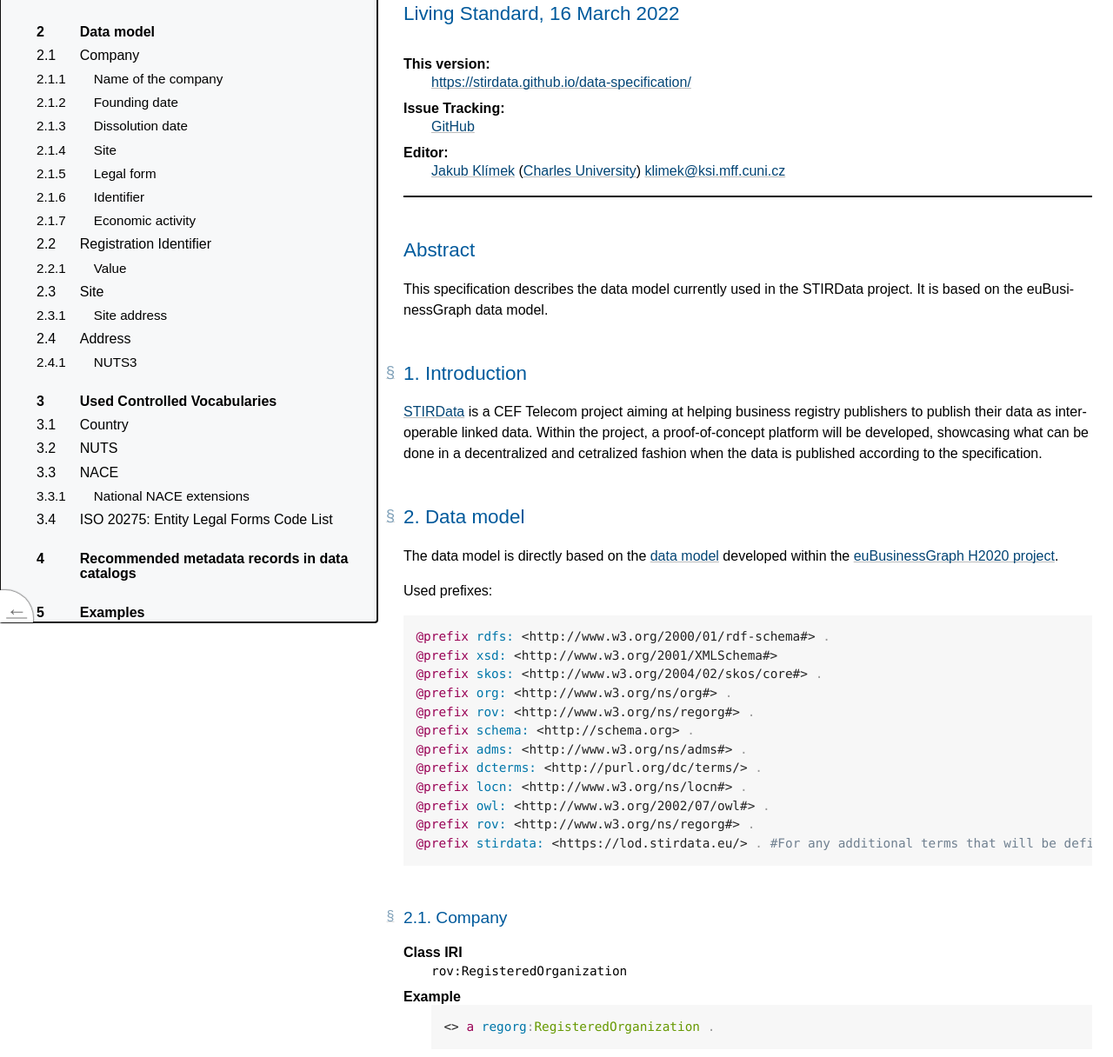
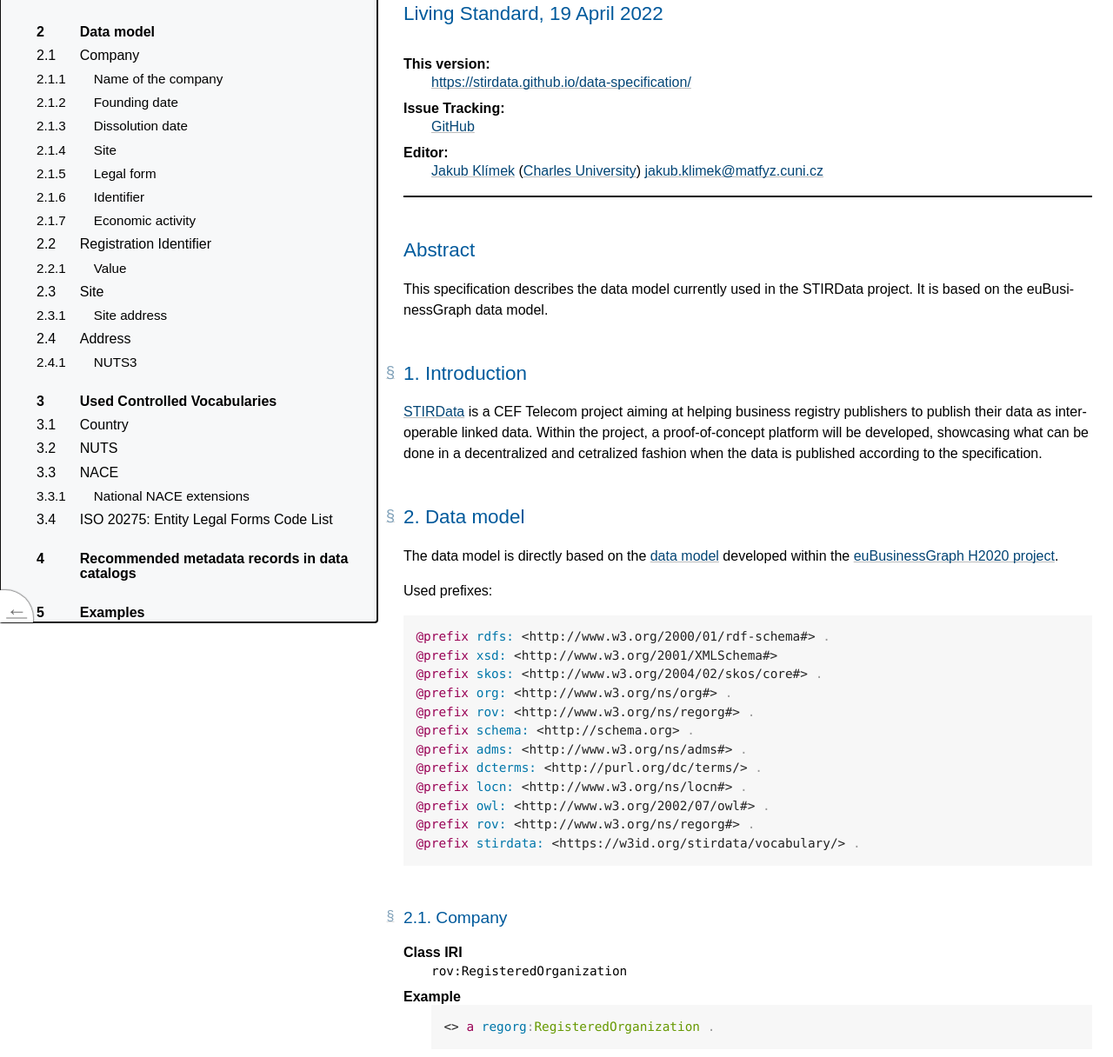
Before and after one commit to STIRData/data-specification, a plain HTML site: page index.html in a window 1280 px wide. Shown: the part 84-1300 px from the top of the page at 87% size. Drawn offline with Linux system fonts and the light colour scheme.

Commit message:
Update e-mail and stirdata prefix

```diff
--- a/index.html
+++ b/index.html
@@ -2008,7 +2008,7 @@
   <div class="head">
    <p data-fill-with="logo"></p>
    <h1 class="p-name no-ref" id="title">STIRData business data model</h1>
-   <h2 class="no-num no-toc no-ref heading settled" id="profile-and-date"><span class="content">Living Standard, <time class="dt-updated" datetime="2022-03-16">16 March 2022</time></span></h2>
+   <h2 class="no-num no-toc no-ref heading settled" id="profile-and-date"><span class="content">Living Standard, <time class="dt-updated" datetime="2022-04-19">19 April 2022</time></span></h2>
    <div data-fill-with="spec-metadata">
     <dl>
      <dt>This version:
@@ -2016,7 +2016,7 @@
      <dt>Issue Tracking:
      <dd><a href="https://github.com/STIRData/data-specification/issues/">GitHub</a>
      <dt class="editor">Editor:
-     <dd class="editor p-author h-card vcard"><a class="p-name fn u-url url" href="https://jakub.klímek.com/">Jakub Klímek</a> (<a class="p-org org" href="https://www.mff.cuni.cz">Charles University</a>) <a class="u-email email" href="mailto:klimek@ksi.mff.cuni.cz">klimek@ksi.mff.cuni.cz</a>
+     <dd class="editor p-author h-card vcard"><a class="p-name fn u-url url" href="https://jakub.klímek.com/">Jakub Klímek</a> (<a class="p-org org" href="https://www.mff.cuni.cz">Charles University</a>) <a class="u-email email" href="mailto:jakub.klimek@matfyz.cuni.cz">jakub.klimek@matfyz.cuni.cz</a>
     </dl>
    </div>
    <div data-fill-with="warning"></div>
@@ -2104,7 +2104,7 @@
 <c- k>@prefix</c-> <c- nn>locn:</c-> <c- g>&lt;http://www.w3.org/ns/locn#></c-> <c- p>.</c->
 <c- k>@prefix</c-> <c- nn>owl:</c-> <c- g>&lt;http://www.w3.org/2002/07/owl#></c-> <c- p>.</c->
 <c- k>@prefix</c-> <c- nn>rov:</c-> <c- g>&lt;http://www.w3.org/ns/regorg#></c-> <c- p>.</c->
-<c- k>@prefix</c-> <c- nn>stirdata:</c-> <c- g>&lt;https://lod.stirdata.eu/></c-> <c- p>.</c-> <c- c>#For any additional terms that will be defined.</c->
+<c- k>@prefix</c-> <c- nn>stirdata:</c-> <c- g>&lt;https://w3id.org/stirdata/vocabulary/></c-> <c- p>.</c->
 </pre>
    <h3 class="heading settled" data-level="2.1" id="company"><span class="secno">2.1. </span><span class="content">Company</span><a class="self-link" href="#company"></a></h3>
    <dl>
```
Also changed, not shown: 1 other file.
